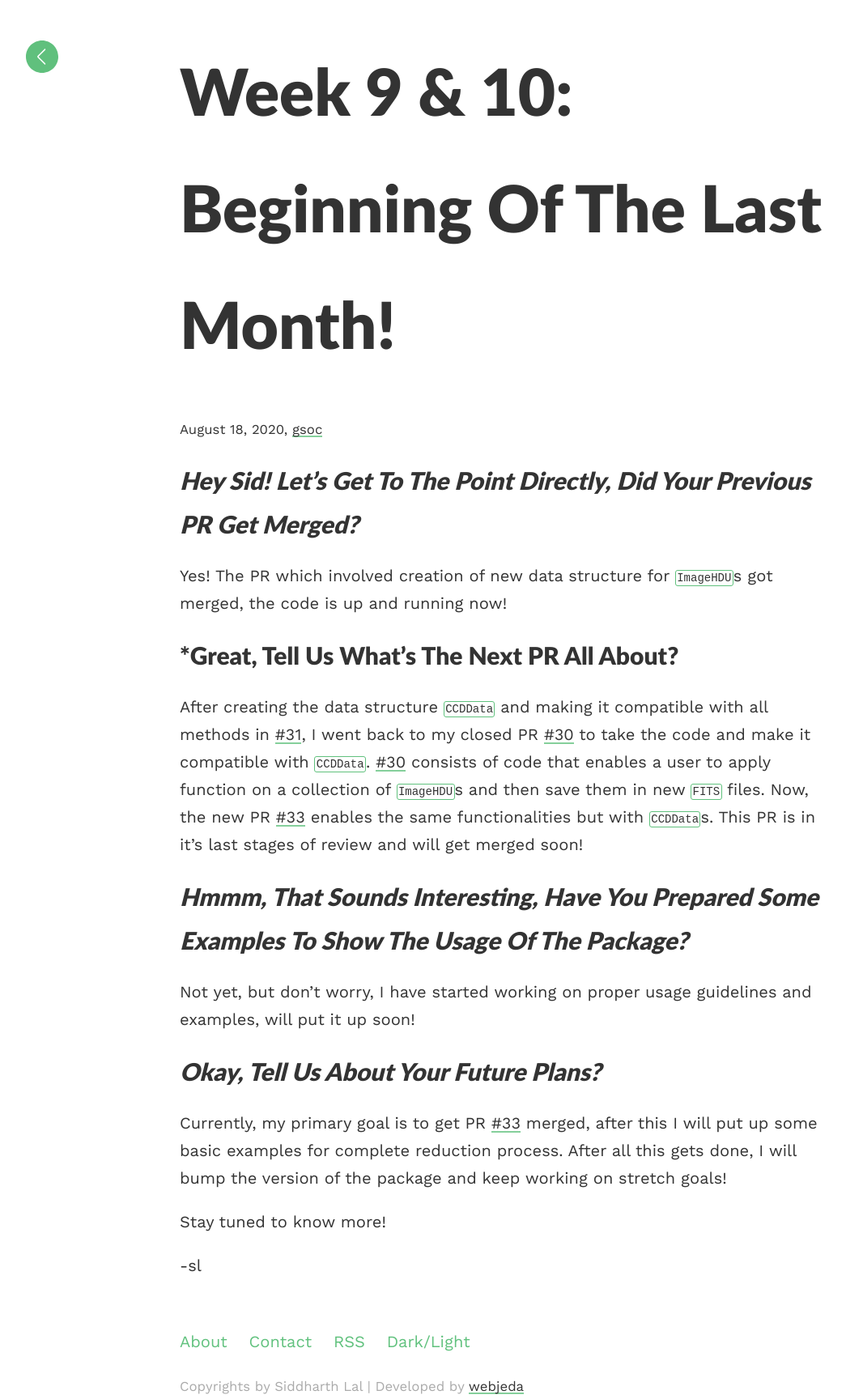
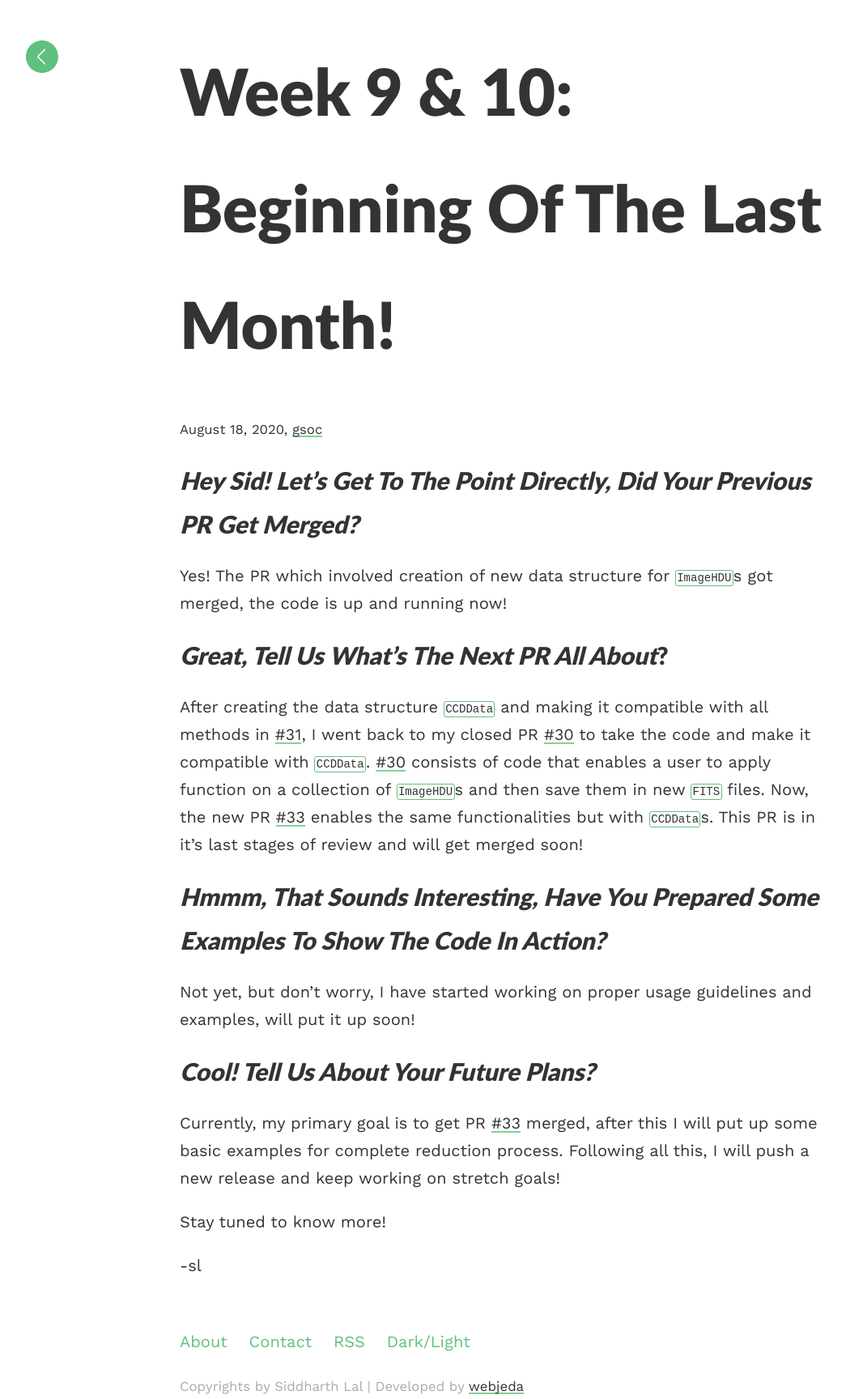
Before and after one commit to siddharthlal25/blog, a Jekyll site: the page built from _posts/2020-08-18-gsoc-blog-6.md, in a window 1280 px wide. Shown: the whole page at 81% size, without its empty margins (18-1063 px from the left). Built offline with Jekyll 4.4.1, drawn with Linux system fonts in a browser that asks for light colours.

Commit message:
minor fix in 6

```diff
--- a/_posts/2020-08-18-gsoc-blog-6.md
+++ b/_posts/2020-08-18-gsoc-blog-6.md
@@ -9,17 +9,17 @@ category: gsoc
 
 Yes! The PR which involved creation of new data structure for `ImageHDU`s got merged, the code is up and running now!
 
-## *Great, tell us what's the next PR all about?
+## *Great, tell us what's the next PR all about*?
 
 After creating the data structure `CCDData` and making it compatible with all methods in [#31](https://github.com/JuliaAstro/CCDReduction.jl/pull/31), I went back to my closed PR [#30](https://github.com/JuliaAstro/CCDReduction.jl/pull/30) to take the code and make it compatible with `CCDData`. [#30](https://github.com/JuliaAstro/CCDReduction.jl/pull/30) consists of code that enables a user to apply function on a collection of `ImageHDU`s and then save them in new `FITS` files. Now, the new PR [#33](https://github.com/JuliaAstro/CCDReduction.jl/pull/33) enables the same functionalities but with `CCDData`s. This PR is in it's last stages of review and will get merged soon!
 
-## *Hmmm, that sounds interesting, have you prepared some examples to show the usage of the package?*
+## *Hmmm, that sounds interesting, have you prepared some examples to show the code in action?*
 
 Not yet, but don't worry, I have started working on proper usage guidelines and examples, will put it up soon!
 
-## *Okay, tell us about your future plans?*
+## *Cool! Tell us about your future plans?*
 
-Currently, my primary goal is to get PR [#33](https://github.com/JuliaAstro/CCDReduction.jl/pull/33) merged, after this I will put up some basic examples for complete reduction process. After all this gets done, I will bump the version of the package and keep working on stretch goals!
+Currently, my primary goal is to get PR [#33](https://github.com/JuliaAstro/CCDReduction.jl/pull/33) merged, after this I will put up some basic examples for complete reduction process. Following all this, I will push a new release and keep working on stretch goals!
 
 Stay tuned to know more!
 
```
